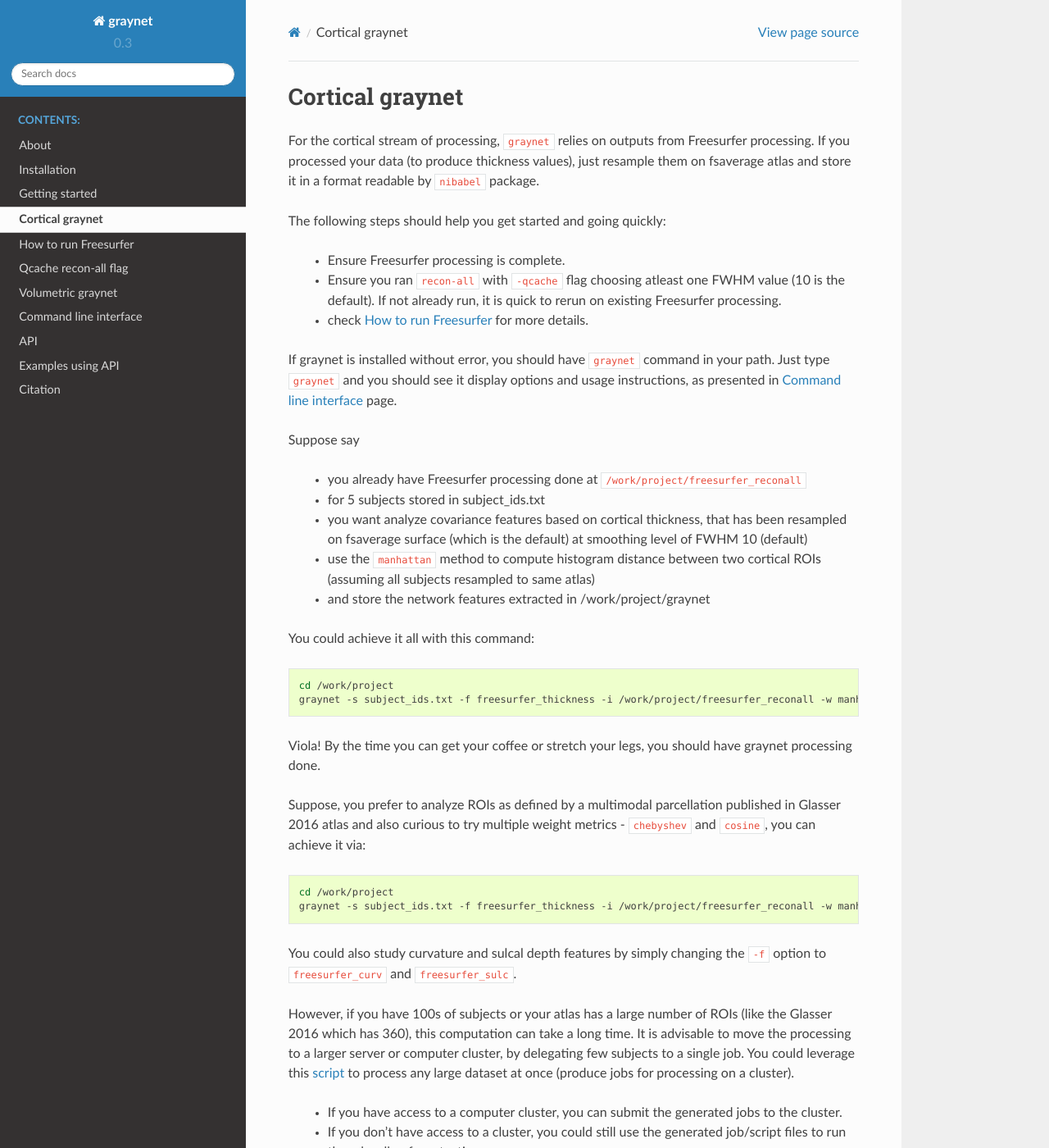
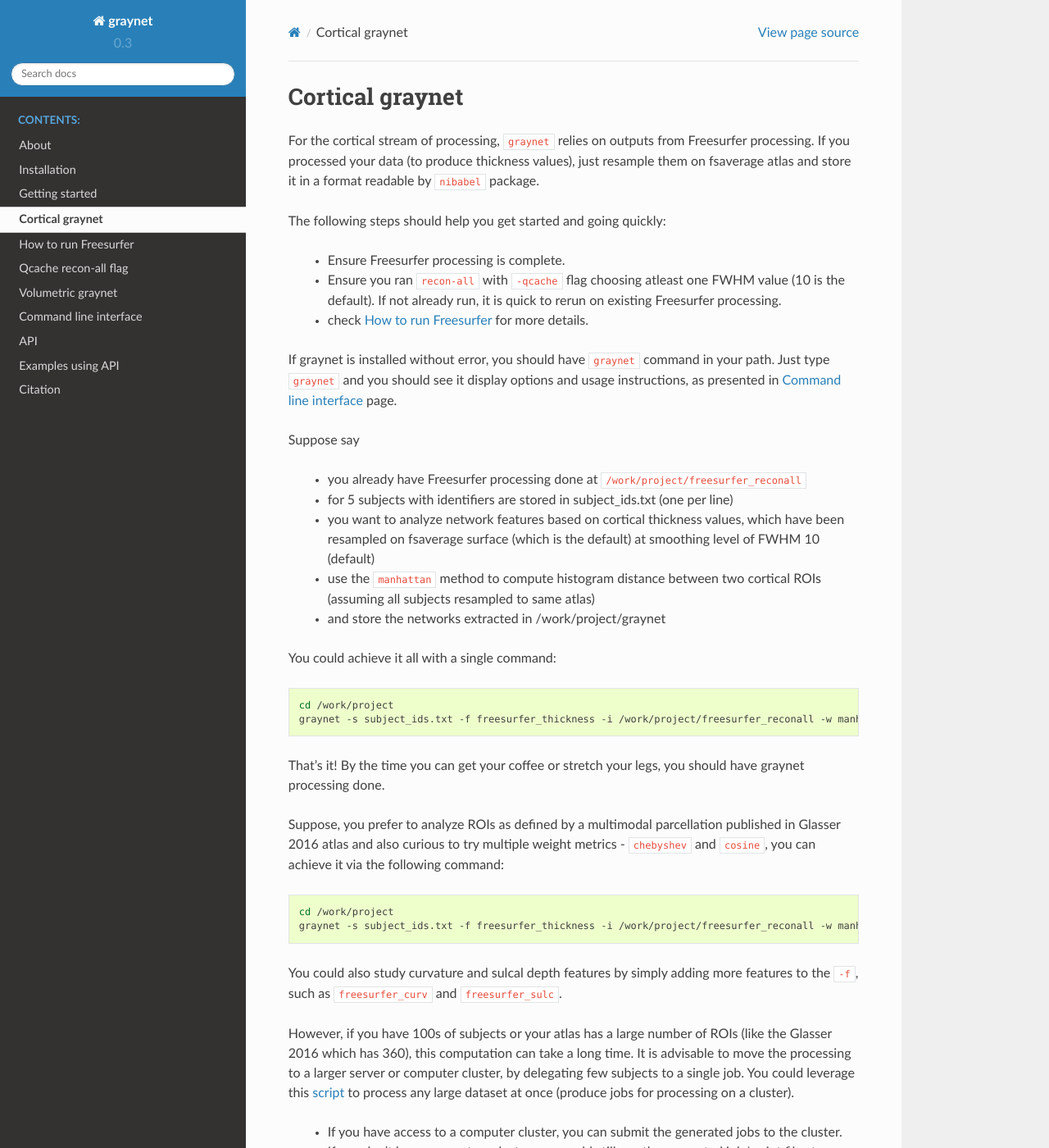
Before and after one commit to raamana/graynet, a Sphinx documentation site: the page built from docs/cortical.rst, in a window 1280 px wide and 1400 px high. Shown: the whole window at 82% size. Built offline with Sphinx 7.4.7 and the Read the Docs theme 2.0.0, drawn with Linux system fonts in a browser that asks for light colours.

Commit message:
better guide cortical graynet [skip ci]

```diff
--- a/docs/cortical.rst
+++ b/docs/cortical.rst
@@ -14,28 +14,28 @@ If graynet is installed without error, you should have ``graynet`` command in yo
 Suppose say
 
   - you already have Freesurfer processing done at ``/work/project/freesurfer_reconall``
-  - for 5 subjects stored in subject_ids.txt
-  - you want analyze covariance features based on cortical thickness, that has been resampled on fsaverage surface (which is the default) at smoothing level of FWHM 10 (default)
+  - for 5 subjects with identifiers are stored in subject_ids.txt (one per line)
+  - you want to analyze network features based on cortical thickness values, which have been resampled on fsaverage surface (which is the default) at smoothing level of FWHM 10 (default)
   - use the ``manhattan`` method to compute histogram distance between two cortical ROIs (assuming all subjects resampled to same atlas)
-  - and store the network features extracted in /work/project/graynet
+  - and store the networks extracted in /work/project/graynet
 
-You could achieve it all with this command:
+You could achieve it all with a single command:
 
 .. code-block:: bash
 
     cd /work/project
     graynet -s subject_ids.txt -f freesurfer_thickness -i /work/project/freesurfer_reconall -w manhattan -a fsaverage -p 10 -o /work/project/graynet
 
-Viola! By the time you can get your coffee or stretch your legs, you should have graynet processing done.
+That's it! By the time you can get your coffee or stretch your legs, you should have graynet processing done.
 
-Suppose, you prefer to analyze ROIs as defined by a multimodal parcellation published in Glasser 2016 atlas and also curious to try multiple weight metrics -  ``chebyshev`` and ``cosine``, you can achieve it via:
+Suppose, you prefer to analyze ROIs as defined by a multimodal parcellation published in Glasser 2016 atlas and also curious to try multiple weight metrics -  ``chebyshev`` and ``cosine``, you can achieve it via the following command:
 
 .. code-block:: bash
 
     cd /work/project
     graynet -s subject_ids.txt -f freesurfer_thickness -i /work/project/freesurfer_reconall -w manhattan chebyshev cosine -a Glasser2016 -p 10 -o /work/project/graynet
 
-You could also study curvature and sulcal depth features by simply changing the ``-f`` option to ``freesurfer_curv`` and ``freesurfer_sulc``.
+You could also study curvature and sulcal depth features by simply adding more features to the ``-f``, such as ``freesurfer_curv`` and ``freesurfer_sulc``.
 
 However, if you have 100s of subjects or your atlas has a large number of ROIs (like the Glasser 2016 which has 360), this computation can take a long time. It is advisable to move the processing to a larger server or computer cluster, by delegating few subjects to a single job. You could leverage this `script <https://github.com/raamana/graynet/blob/master/scripts/generate_hpc_jobs.py>`_ to process any large dataset at once (produce jobs for processing on a cluster).
 
```
